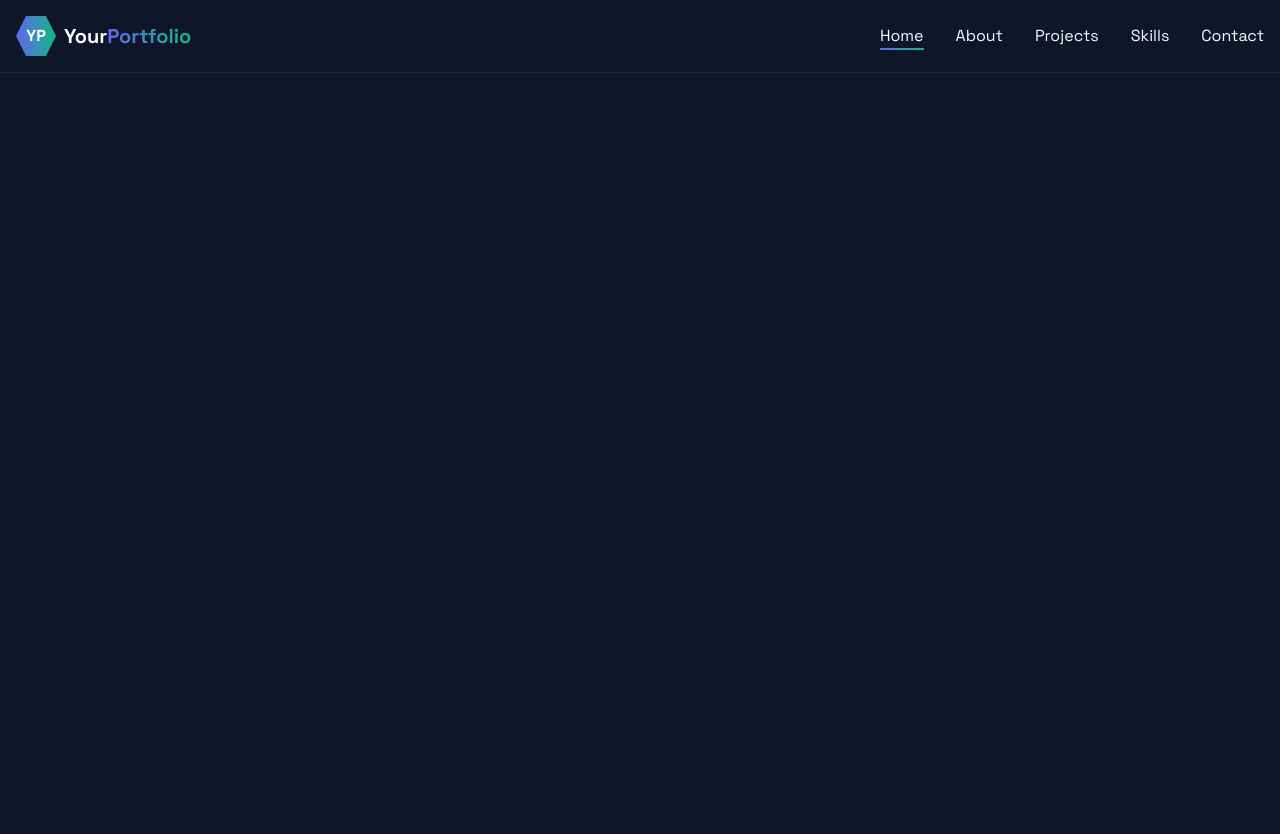
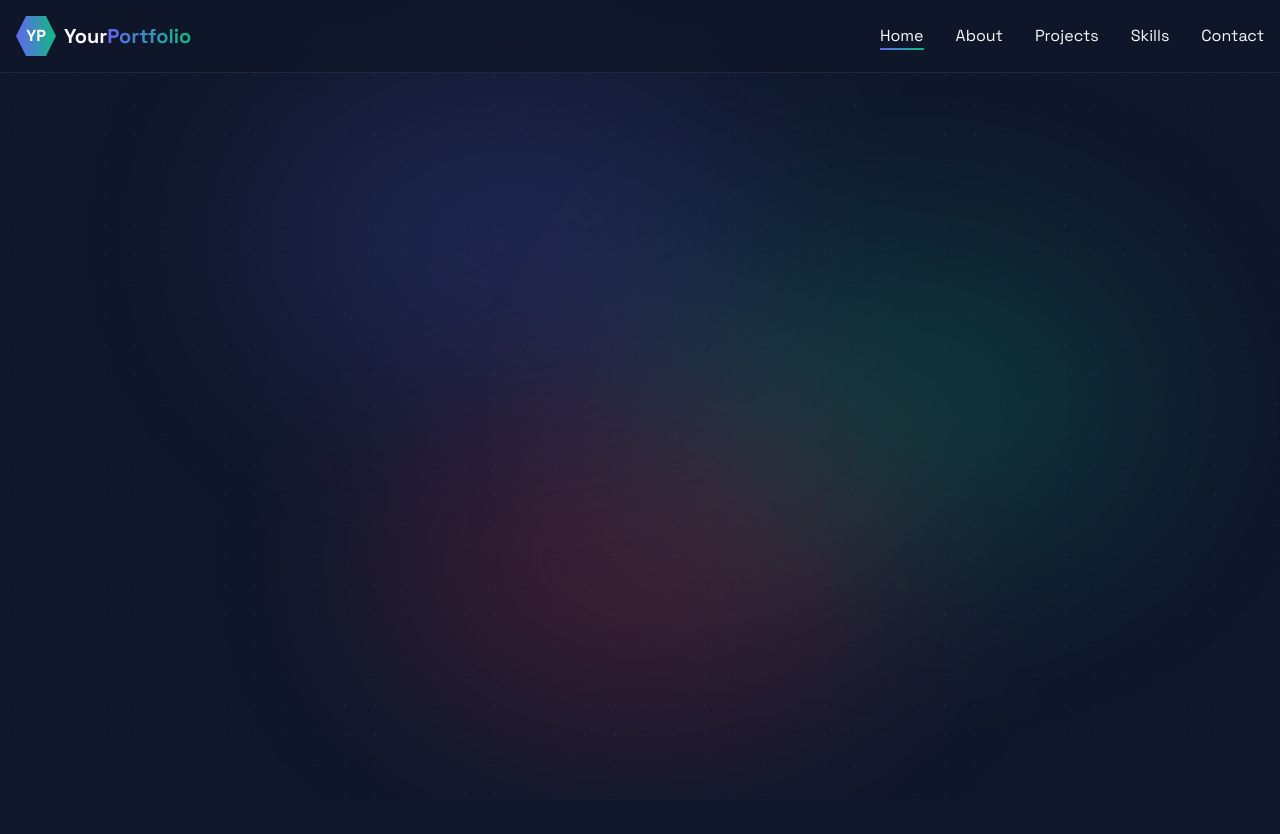
Before and after one commit to vezzil/Portfolio-Lukman, a Vue app: page / in a window 1280 px wide. Shown: the top 834 px of the page. Built offline with nearby package versions, Linux system fonts and the light colour scheme.

Commit message:
fix background encapsulation

```diff
--- a/src/App.vue
+++ b/src/App.vue
@@ -6,10 +6,11 @@ import Project from './components/Project/Project.vue'
 import Skills from './components/Skills.vue'
 import Contact from './components/Contact.vue'
 import Footer from './components/Footer.vue'
+import Background from './components/Background.vue'
 </script>
 
 <template>
-
+  <Background>
     <Navbar />
     <Hero />
     <About />
@@ -17,4 +18,5 @@ import Footer from './components/Footer.vue'
     <Skills />
     <Contact />
     <Footer />
+  </Background>
 </template>
--- /dev/null
+++ b/src/components/Background.vue
@@ -0,0 +1,16 @@
+<script setup></script>
+
+<template>
+  <!-- Background wrapper -->
+  <div class="relative">
+    <!-- Fixed background layer -->
+    <div class="fixed inset-0 -z-10 overflow-hidden grid-bg">
+      <div class="blur-bg bg-indigo-500" style="top: 10%; left: 20%"></div>
+      <div class="blur-bg bg-emerald-500" style="bottom: 30%; right: 10%"></div>
+      <div class="blur-bg bg-rose-500" style="bottom: 10%; left: 30%"></div>
+    </div>
+
+    <!-- Slot for your actual page content -->
+    <slot />
+  </div>
+</template>
```
